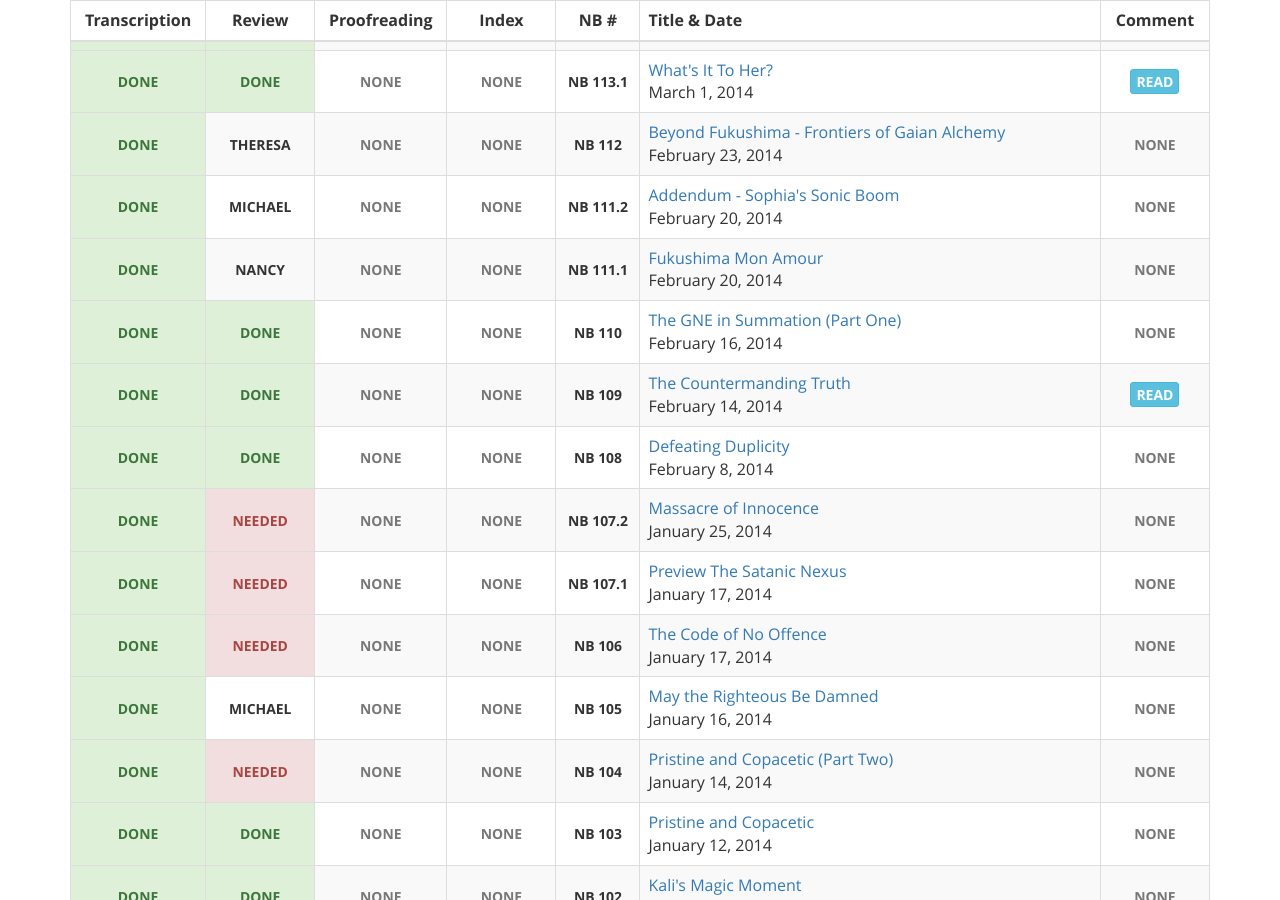
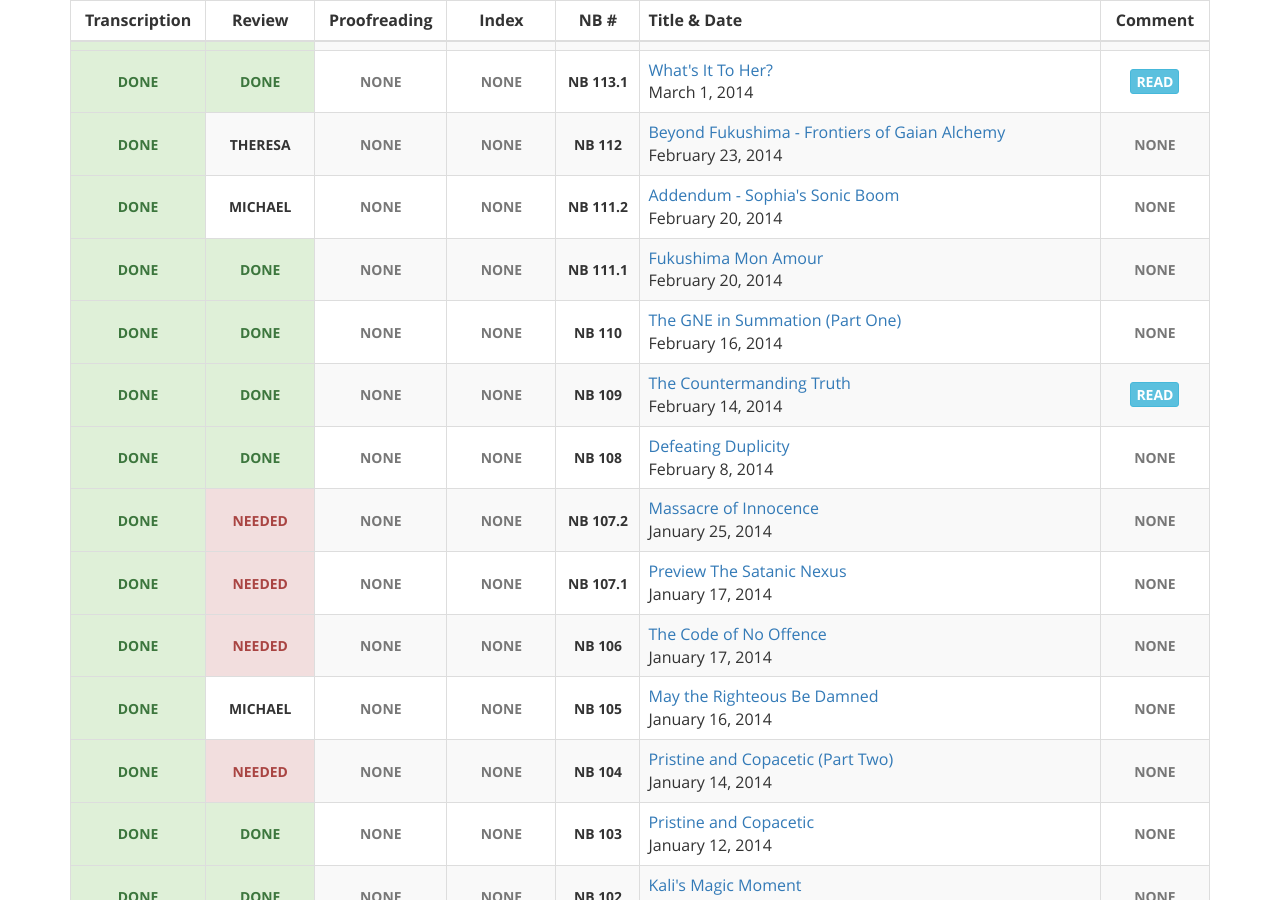
Before and after one commit to gaiaspora/gaiaspora.github.io, a Jekyll site: the page built from content/navigator-briefings.markdown, in a window 1280 px wide and 900 px high, scrolled down 887 px. Built offline with Jekyll 4.4.1, drawn with Linux system fonts in a browser that asks for light colours.

Commit message:
Update nb.yaml

```diff
--- a/_data/nb.yaml
+++ b/_data/nb.yaml
@@ -90,7 +90,7 @@
 
 - NB: "111.1"
   Transcription: "done"
-  Review: "Nancy"
+  Review: "done"
   Proofreading: "none"
   Index: "none"
   Title: "Fukushima Mon Amour"
```
